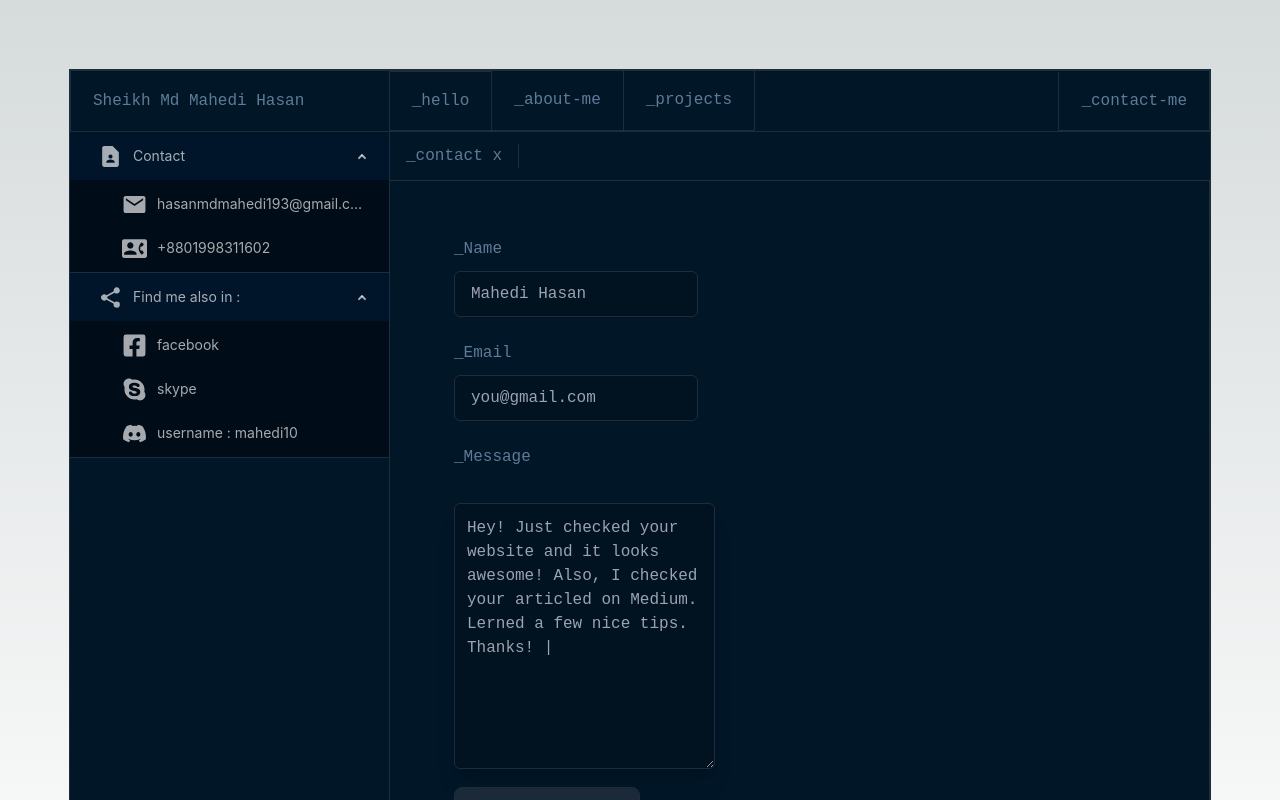
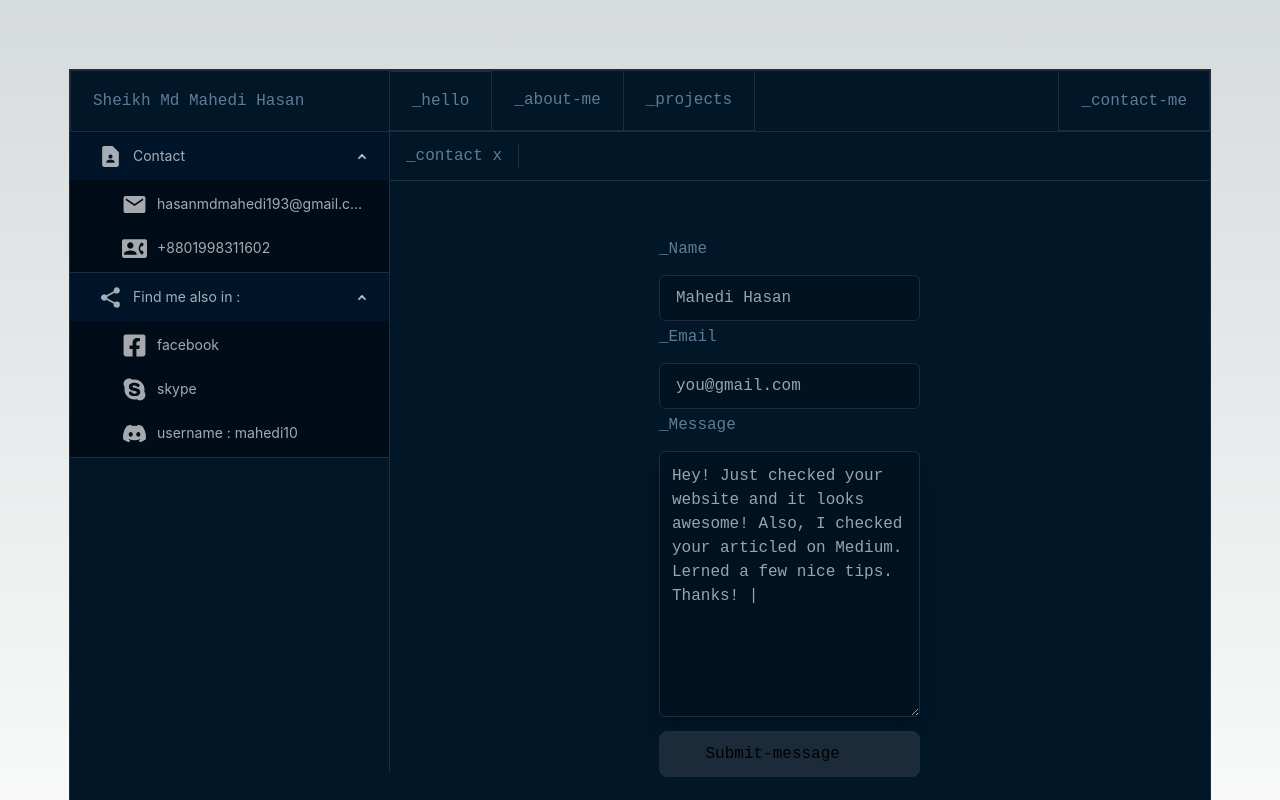
Before and after one commit to Mahedi-Hasan10/NexTPortfolio, a Next.js app: page /contact in a window 1280 px wide. Shown: the top 800 px of the page. Built offline with nearby package versions, Linux system fonts and the light colour scheme.

Commit message:
contact design updated

```diff
--- a/app/contact/page.jsx
+++ b/app/contact/page.jsx
@@ -8,6 +8,7 @@ import { IoMdMail } from "react-icons/io";
 import { FaDiscord, FaExternalLinkAlt, FaFacebookSquare, FaFileAlt, FaSkype } from "react-icons/fa";
 import { IoShareSocial } from "react-icons/io5";
 import ContactForm from "@/components/contact/contactForm";
+import ContactRight from "@/components/contact/contactRight";
 function getItem(label, key, icon, children, type) {
   return {
     key,
@@ -53,8 +54,8 @@ const Page = () => {
     }
 
   return (
-    <div className="flex min-h-[80vh] lg:flex-row flex-col">
-      <div className="border-r border-r-[#1e2e3d] min-h-[80vh]">
+    <div className="flex lg:flex-row flex-col">
+      <div className="border-r border-r-[#1e2e3d] max-h-[80vh]">
         <div
           style={{
             width: 319,
@@ -73,14 +74,19 @@ const Page = () => {
           />
         </div>
       </div>
-      <div className=" min-h-[80vh] w-full ">
+      <div className=" w-full ">
         <div className=" border-b py-3 border-b-[#1e2e3d]">
           <p className="text-[#607B96] text-[16px] px-4 h-full border-r-[#1e2e3d] border-r w-fit">_contact x</p>
         </div>
-        <div className="flex lg:flex-row flex-col">
-        <div className="w-[100%] mx-auto px-16 py-10 lg:border-r lg:border-[#1e2e3d]" >
+        <div className="flex">
+        <div className="lg:w-[100%] h-full max-w-[50%] flex lg:flex-row flex-col  mx-auto px-16 py-10 custom-md:border-r custom-md:border-[#1e2e3d]" >
+
           <ContactForm/>
+
         </div>
+        <div className="min-w-[50%] mx-auto custom-md:block hidden">
+          <ContactRight/>
+          </div>
 
         </div>
       </div>
--- a/components/contact/contactForm.jsx
+++ b/components/contact/contactForm.jsx
@@ -1,36 +1,34 @@
+import ContactRight from "./contactRight";
+
 const ContactForm = () => {
   return (
-    <div className="flex min-h-[400px] py-4">
-      <form className="text-[16px] font-[450]">
+    <div className="flex items-center justify-center min-h-[400px] py-4 ">
+      <form className="text-[16px] font-[450] flex flex-col gap-1">
         <label className="text-[#607B96] " htmlFor="name">
           _Name
         </label>
-        <br />
+
         <input
           className="text-[#465E77] mt-[10px] py-[10px] px-4 rounded-md bg-[#011221] border border-[#1E2D3D]"
           type="text"
           name="name"
           placeholder="Mahedi Hasan"
         />
-        <br />
-        <br />
+
         <label className="text-[#607B96] " htmlFor="email">
           _Email
         </label>
-        <br />
+
         <input
           className="text-[#465E77] placeholder:text-[#465E77]] mt-[10px] py-[10px] px-4 rounded-md bg-[#011221] border border-[#1E2D3D]"
           type="email"
           name="email"
           placeholder="you@gmail.com"
         />
-        <br />
-        <br />
+
         <label className="text-[#607B96] " htmlFor="message">
           _Message
         </label>
-        <br />
-        <br />
         <textarea
           placeholder="Hey! Just checked your website and it looks awesome! Also, I checked your articled on Medium. Lerned a few nice tips. Thanks! |"
           className="text-[#465E77] p-3 shadow-xl rounded-md bg-[#011221] mt-[10px] border border-[#1E2D3D]"
--- /dev/null
+++ b/components/contact/contactRight.jsx
@@ -0,0 +1,28 @@
+import React from 'react';
+
+const CodeDisplay = () => {
+  const code = `
+1  const button = document.querySelector('#sendBtn');
+2  const message = {
+3  name: "",
+4  email: "",
+5  message: "",
+6  date: "Thu Dec 07 2023"
+7  }
+8  button.addEventListener('click', () => {
+9  // Replace form.send(message); with your intended functionality
+10 // For demonstration, let's console log the message
+11 console.log(message);
+12 });
+  `;
+
+  return (
+    <div className="flex text-[#607B96] items-center ">
+      <pre className=" p-4 text-md">
+        {code}
+      </pre>
+    </div>
+  );
+};
+
+export default CodeDisplay;
--- a/tailwind.config.js
+++ b/tailwind.config.js
@@ -16,6 +16,15 @@ module.exports = {
         'custom': 'inset 0px 2px 0px 0px rgba(255, 255, 255, 0.30)',
       }
     },
+    screens: {
+      'sm': '640px',
+      'md': '768px',
+      'lg': '1024px',
+      'xl': '1280px',
+      // Add any other custom breakpoints here in pixels
+      'custom-md': {'min': '1775px'},
+      'custom-lg': {'max': '2600px'},
+    },
   },
   plugins: [],
 }
```
